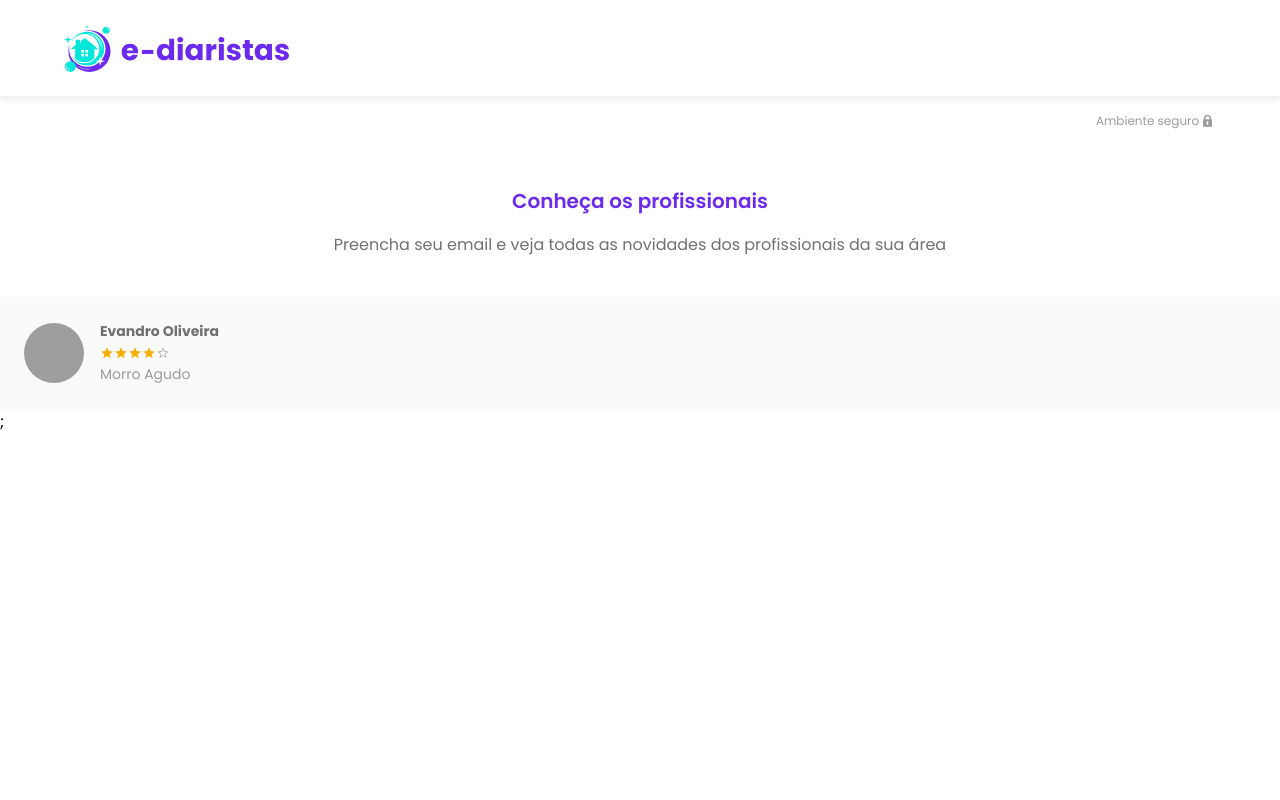
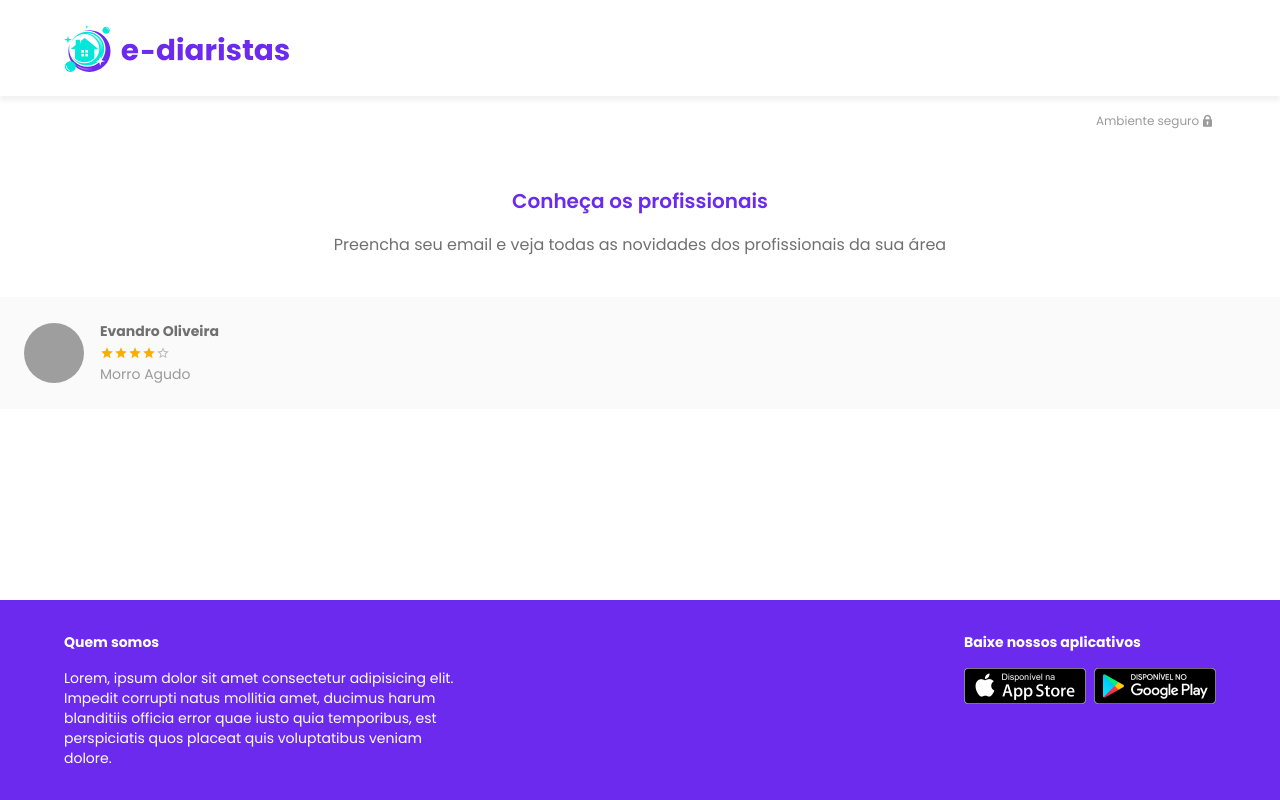
Before and after one commit to vandodev/ediaristas, a Next.js app in the folder frontend/: page / in a window 1280 px wide. Built offline with nearby package versions, Linux system fonts and the light colour scheme; grey boxes are pictures that could not be loaded.

Commit message:
Criando footer da aplicação

```diff
--- a/frontend/src/pages/_app.tsx
+++ b/frontend/src/pages/_app.tsx
@@ -3,6 +3,8 @@ import { ThemeProvider } from "@material-ui/core";
 import theme from "ui/themes/theme";
 import Head from 'next/head';
 import Header from 'ui/components/surfaces/Header/Header';
+import Footer from "ui/components/surfaces/Footer/Footer";
+import { AppContainer } from "ui/styles/pages/_app.style";
 
 function MyApp({ Component, pageProps }) {
   return(
@@ -23,9 +25,13 @@ function MyApp({ Component, pageProps }) {
         />
   </Head>
     <ThemeProvider theme={theme}>
-      <Header />
-      <Component {...pageProps} />
-    </ThemeProvider>;
+      <AppContainer>
+        <Header />
+          <Component {...pageProps} />
+        <Footer />
+      </AppContainer>
+
+    </ThemeProvider>
   </>
   )
 }
--- /dev/null
+++ b/frontend/src/ui/components/surfaces/Footer/Footer.style.tsx
@@ -0,0 +1,37 @@
+import { experimentalStyled as styled } from "@material-ui/core/styles";
+import { Container, Typography } from "@material-ui/core";
+import React from "react";
+
+export const FooterStyled = styled("footer")`
+  background-color: ${({ theme }) => theme.palette.primary.main};
+  color: ${({ theme }) =>
+    theme.palette.getContrastText(theme.palette.primary.main)};
+  padding: ${({ theme }) => theme.spacing(4)} 0;
+  margin-top: auto;
+`;
+
+export const FooterContainer = styled(Container)`
+  display: flex;
+  justify-content: space-between; // desloca cada componente para cada lado
+  gap: ${({ theme }) => theme.spacing(2)};
+  flex-wrap: wrap; //joga para baixo os componentes
+  ${({ theme }) => theme.breakpoints.down("md")} {
+    gap: ${({ theme }) => theme.spacing(5)};
+  }
+`;
+
+export const FooterTitle = styled((props) => (
+  <Typography component={"h2"} variant={"body2"} {...props} />
+))`
+  font-weight: bold;
+`;
+
+export const AppList = styled("ul")`
+  display: flex;
+  list-style-type: none;
+  padding: 0;
+  gap: ${({ theme }) => theme.spacing()};
+  img {
+    width: 122px;
+  }
+`;
--- /dev/null
+++ b/frontend/src/ui/components/surfaces/Footer/Footer.tsx
@@ -0,0 +1,43 @@
+import React from "react";
+import {
+  FooterStyled,
+  FooterContainer,
+  FooterTitle,
+  AppList,
+} from "./Footer.style";
+import { Typography, Box } from "@material-ui/core";
+const Footer = () => {
+  return (
+    <FooterStyled>
+      <FooterContainer>
+        <Box sx={{ maxWidth: "400px" }}>
+          <FooterTitle>Quem somos</FooterTitle>
+          <Typography variant={"body2"} sx={{ mt: 2 }}>
+            Lorem, ipsum dolor sit amet consectetur adipisicing elit. Impedit
+            corrupti natus mollitia amet, ducimus harum blanditiis officia error
+            quae iusto quia temporibus, est perspiciatis quos placeat quis
+            voluptatibus veniam dolore.
+          </Typography>
+        </Box>
+
+        <div>
+          <FooterTitle>Baixe nossos aplicativos</FooterTitle>
+          <AppList>
+            <li>
+              <a href={"/"} target={"_blank"} rel={"noopener noreferrer"}>
+                <img src={"/img/logos/app-store.png"} alt={"App Store"} />
+              </a>
+            </li>
+            <li>
+              <a href={"/"} target={"_blank"} rel={"noopener noreferrer"}>
+                <img src={"/img/logos/google-play.png"} alt={"Google Play"} />
+              </a>
+            </li>
+          </AppList>
+        </div>
+      </FooterContainer>
+    </FooterStyled>
+  );
+};
+
+export default Footer;
--- /dev/null
+++ b/frontend/src/ui/styles/pages/_app.style.tsx
@@ -0,0 +1,7 @@
+import { experimentalStyled as styled } from "@material-ui/core/styles";
+
+export const AppContainer = styled("div")`
+  display: flex;
+  flex-direction: column;
+  min-height: 100vh; //view port high
+`;
```
